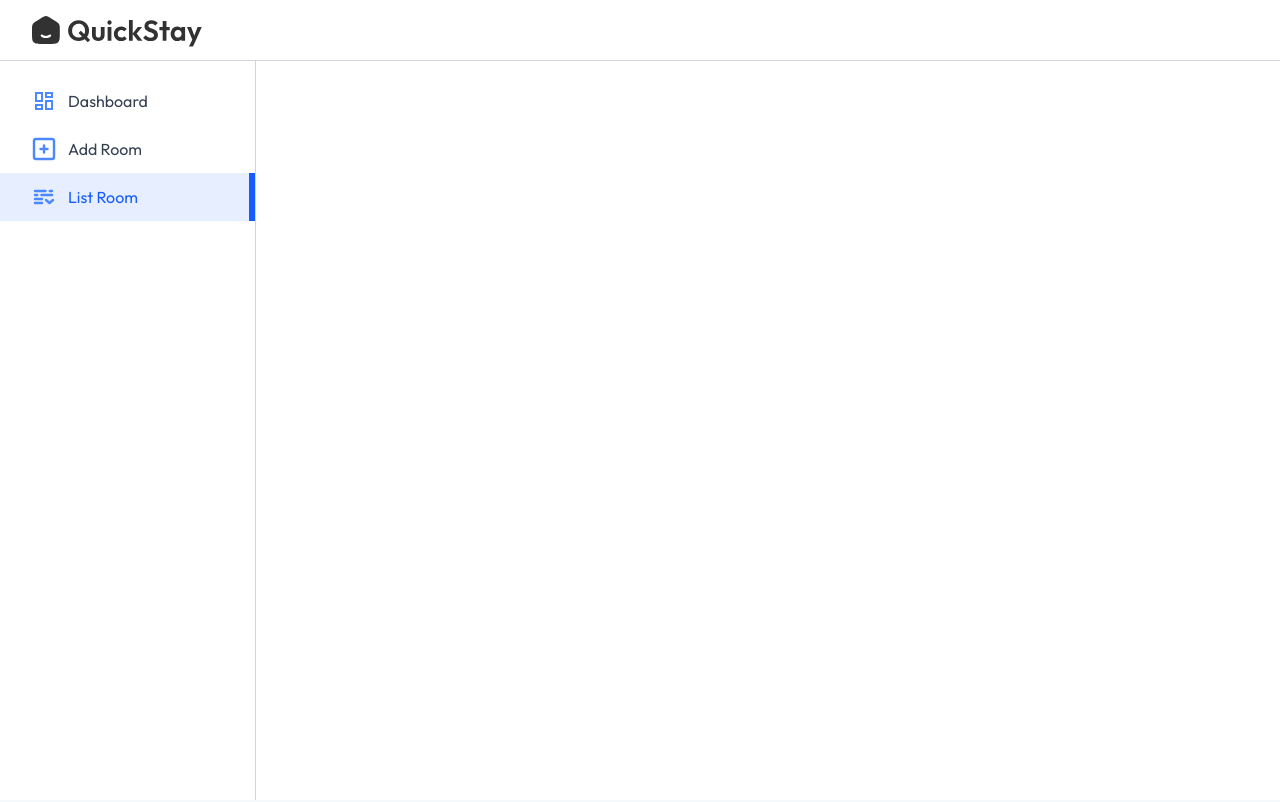
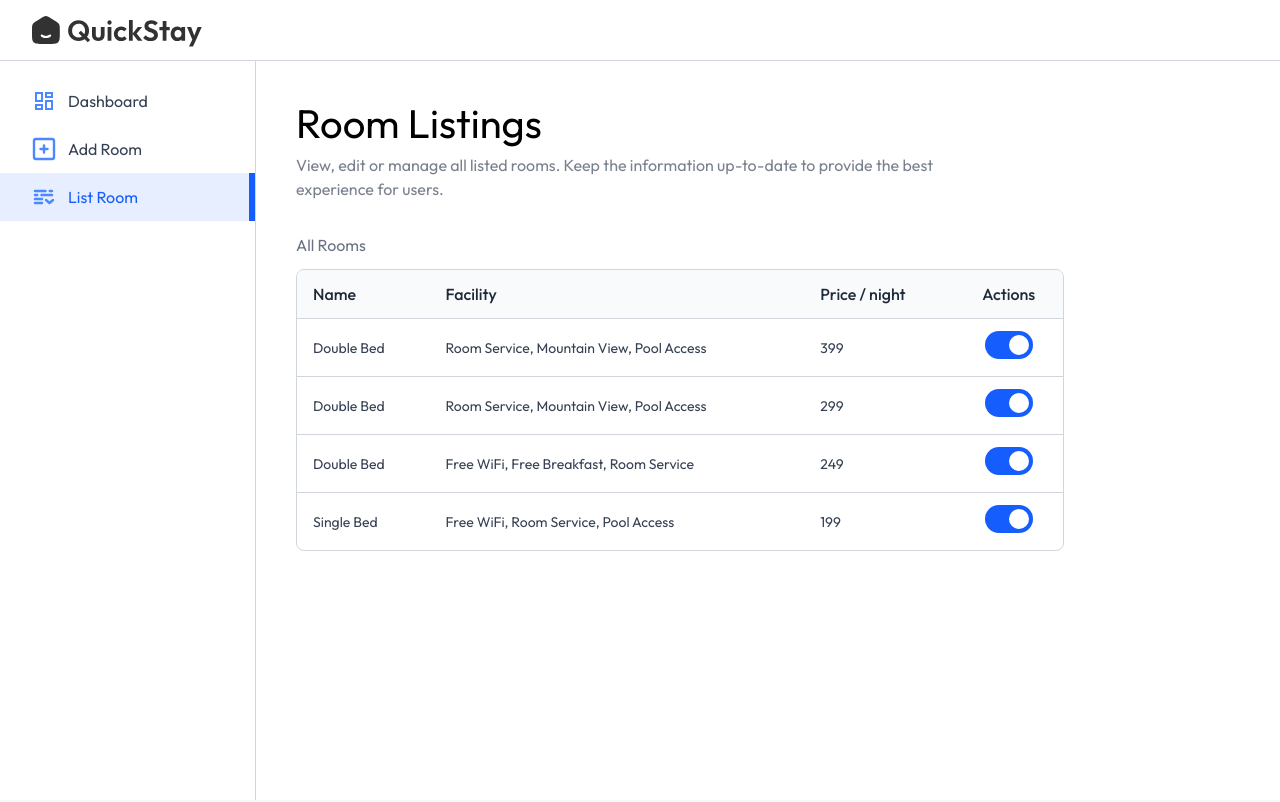
Before and after one commit to fatmaaydogdu/hotel-booking, a React (Vite) app in the folder client/: page /owner/list-room in a window 1280 px wide. Shown: the top 802 px of the page. Built offline with nearby package versions, Linux system fonts and the light colour scheme; a web font is replaced by a local one.

Commit message:
owner list room page

```diff
--- a/client/src/pages/hotelOwner/ListRoom.jsx
+++ b/client/src/pages/hotelOwner/ListRoom.jsx
@@ -1,11 +1,67 @@
-import React from 'react'
+import React, { useState } from "react";
+import { roomsDummyData } from "../../assets/assets";
+import Title from "../../components/Title";
+const ListRoom = () => {
+  const [rooms, setRooms] = useState(roomsDummyData);
 
-const ListRoom = () => {
   return (
     <div>
+      <Title
+        align="left"
+        font="outfit"
+        title="Room Listings"
+        subTitle="View, edit or manage all listed rooms. Keep the information up-to-date to provide the best experience for users."
+      />
+      <p className="text-gray-500 mt-8">All Rooms</p>
+      <div className="w-full max-w-3xl text-left border border-gray-300 rounded-lg max-h-80 overflow-y-scroll mt-3">
+        <table className="w-full">
+          <thead className="bg-gray-50">
+            <tr>
+              <th className="py-3 px-4 text-gray-800 font-medium">Name</th>
+              <th className="py-3 px-4 text-gray-800 font-medium max-sm:hidden">
+                Facility
+              </th>
+              <th className="py-3 px-4 text-gray-800 font-medium">
+                Price / night
+              </th>
+              <th className="py-3 px-4 text-gray-800 font-medium text-center">
+                Actions
+              </th>
+            </tr>
+          </thead>
+          <tbody className="text-sm">
+            {rooms.map((item, index) => (
+              <tr key={index}>
+                <td className="py-3 px-4 text-gray-700 border-t border-gray-300">
+                  {item.roomType}
+                </td>
+                <td className="py-3 px-4 text-gray-700 border-t border-gray-300 max-sm:hidden">
+                  {item.amenities.join(", ")}
+                </td>
+                <td className="py-3 px-4 text-gray-700 border-t border-gray-300 max-sm:hidden">
+                  {item.pricePerNight}
+                </td>
+                <td className="py-3 px-4 border-t border-gray-300 text-sm text-red-500 text-center">
+                  <label
+                    htmlFor=""
+                    className="relative inline-flex items-center cursor-pointer text-gray-900 gap-3"
+                  >
+                    <input
+                      type="checkbox"
+                      className="sr-only peer"
+                      checked={item.isAvailable}
+                    />
+                    <div className="w-12 h-7 bg-slate-300 rounded-full peer peer-checked:bg-blue-600 transition-colors duration-200"></div>
+                    <span className="dot absolute left-1 top-1 w-5 h-5 bg-white rounded-full transition-transform duration-200 ease-in-out peer-checked:translate-x-5"></span>
+                  </label>
+                </td>
+              </tr>
+            ))}
+          </tbody>
+        </table>
+      </div>
+    </div>
+  );
+};
 
-    </div>
-  )
-}
-
-export default ListRoom
+export default ListRoom;
```
